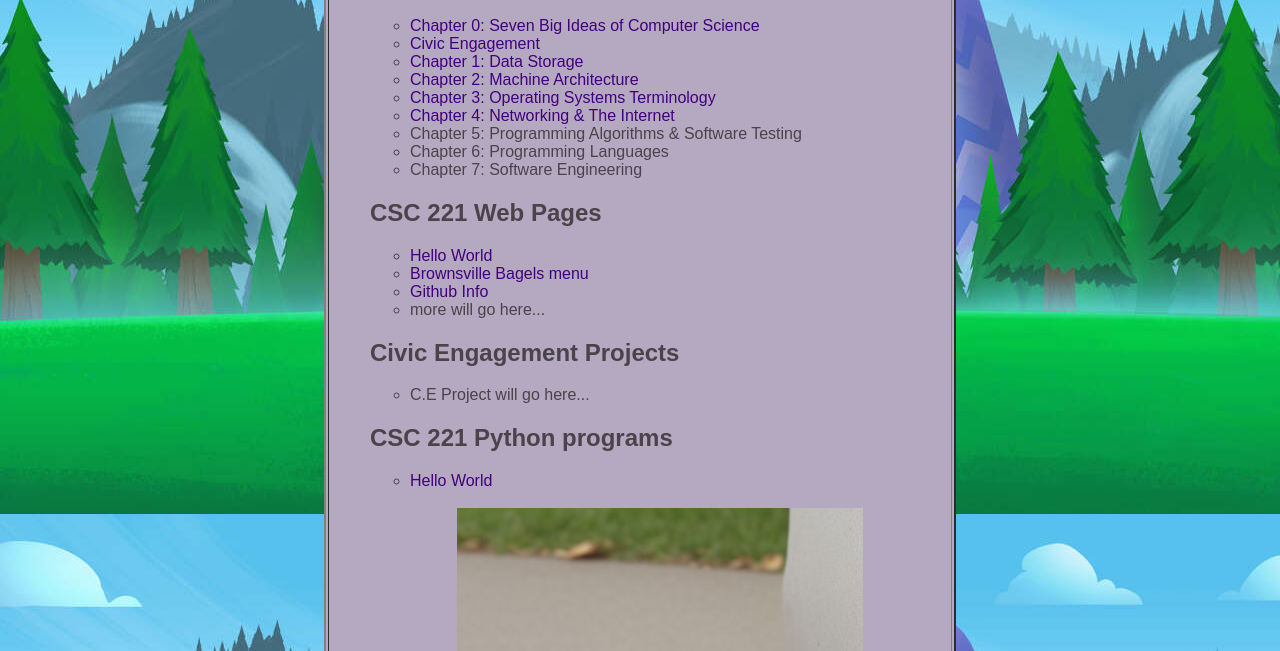
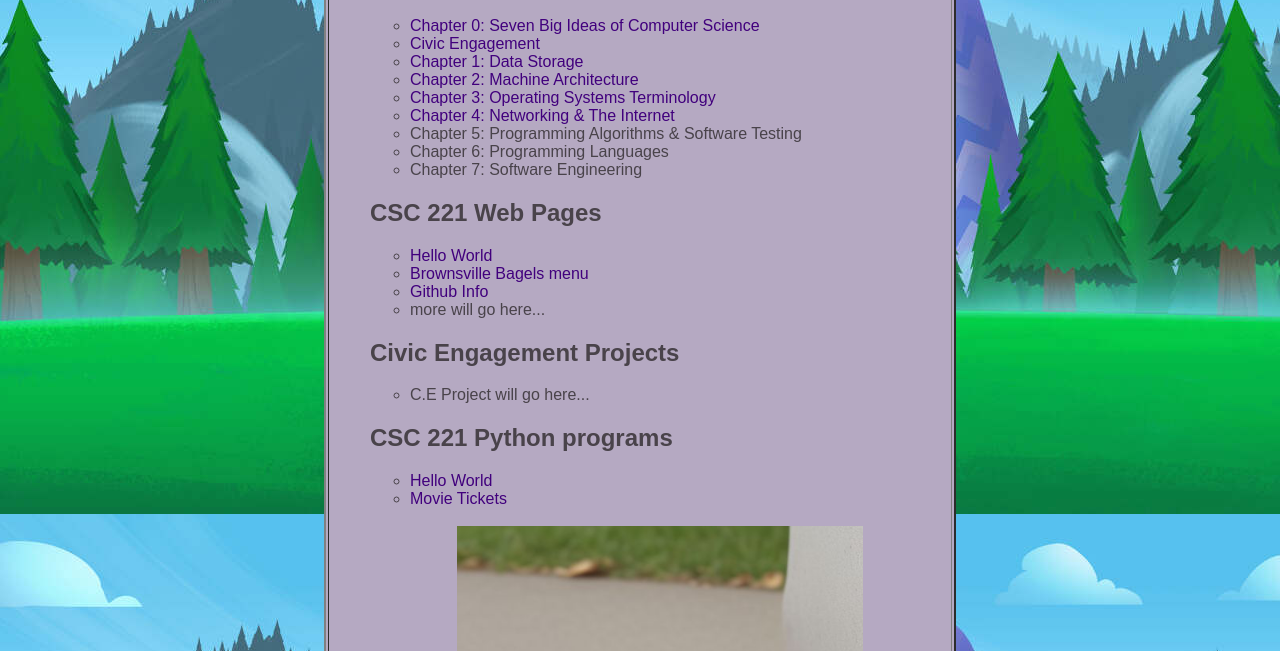
Before and after one commit to ciaramotter-pvcc/test, a plain HTML site: page index.html in a window 1280 px wide. Shown: the part 149-800 px from the top of the page. Drawn offline with Linux system fonts and the light colour scheme.

Commit message:
Update index.html
Added tickets.py

```diff
--- a/index.html
+++ b/index.html
@@ -54,6 +54,7 @@
             <h2> CSC 221 Python programs </h2>
             <ul>
                 <li><a href="helloworld.py"> Hello World </a></li>
+                <li><a href="tickets.py"> Movie Tickets </a></li>
             </ul>
             <br />
             <img src="myindeximage.jpg" style="width:70%; display: block; margin: auto;">
```
